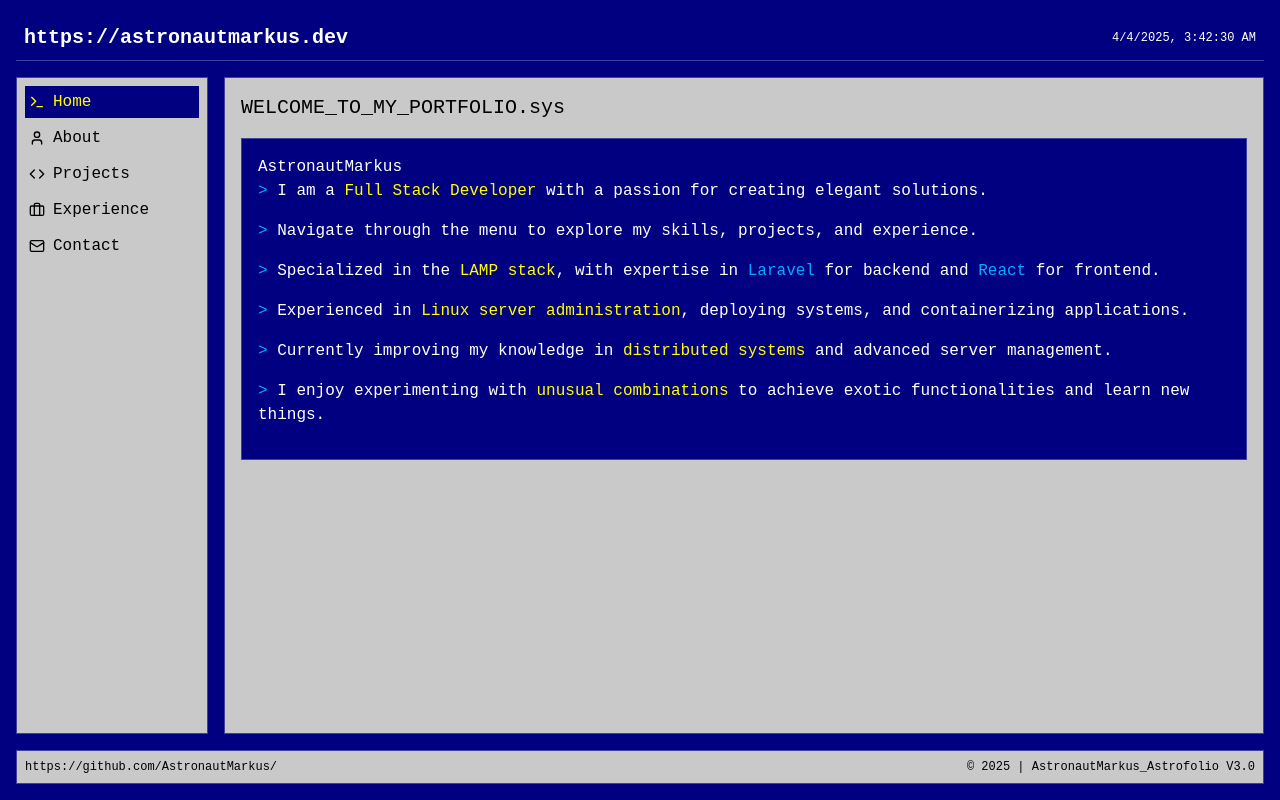
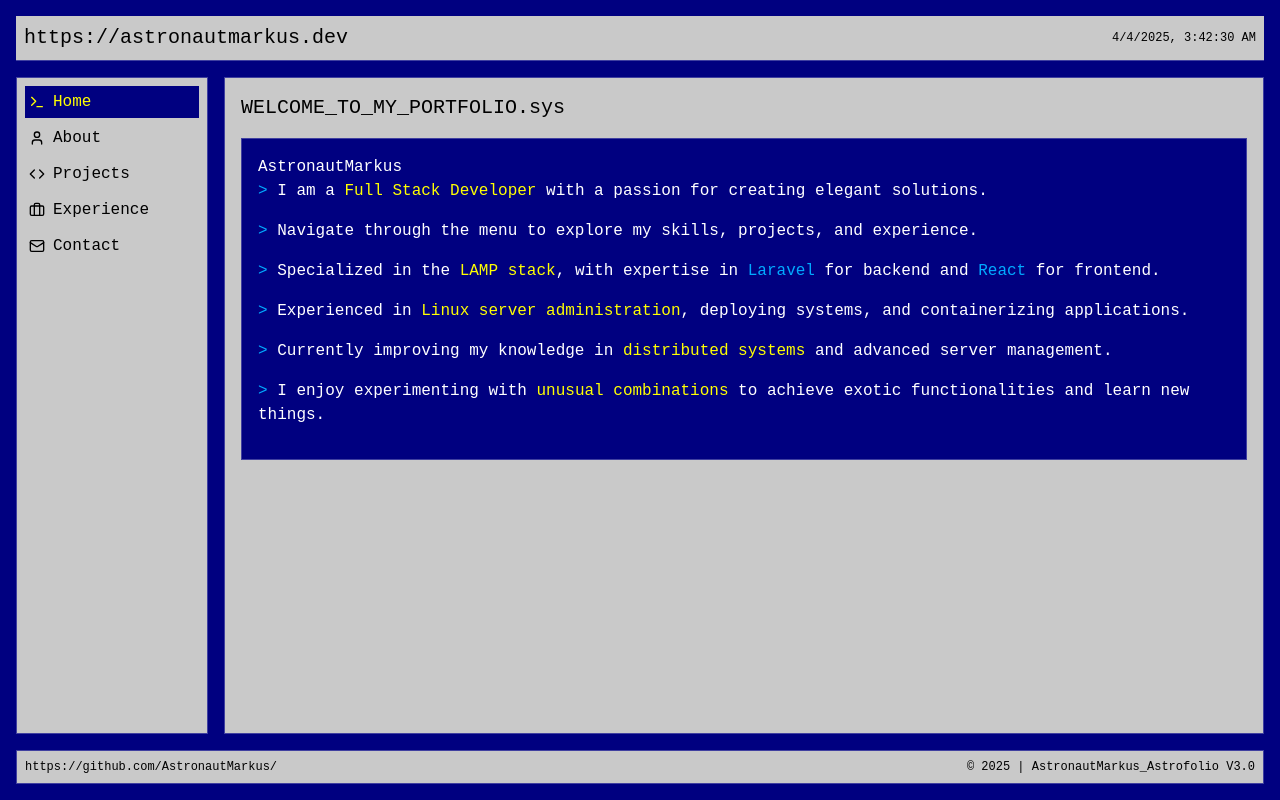
Before and after one commit to AstronautMarkus/Astrofolio-BIOS, a React (Vite) app in the folder astrofolio/: page / in a window 1280 px wide. Built offline with nearby package versions, Linux system fonts and the light colour scheme.

Commit message:
feat: update Header component styles; change background color and adjust heading class for improved readability

```diff
--- a/astrofolio/src/layout/components/Header.tsx
+++ b/astrofolio/src/layout/components/Header.tsx
@@ -13,9 +13,9 @@ export default function Header({ location }: { location: { pathname: string } })
   }, []);
 
   return (
-    <header className="bg-bios-dark text-bios-text p-2 mb-4 border-b border-bios-border">
+    <header className="bg-bios-panel text-black p-2 mb-4 border-b border-bios-border">
       <div className="flex justify-between items-center">
-        <h1 className="font-bold text-xs sm:text-xl">
+        <h1 className="text-xs sm:text-xl">
           https://astronautmarkus.dev{displayPath}
         </h1>
         <p className="text-xs">{currentTime}</p>
```
